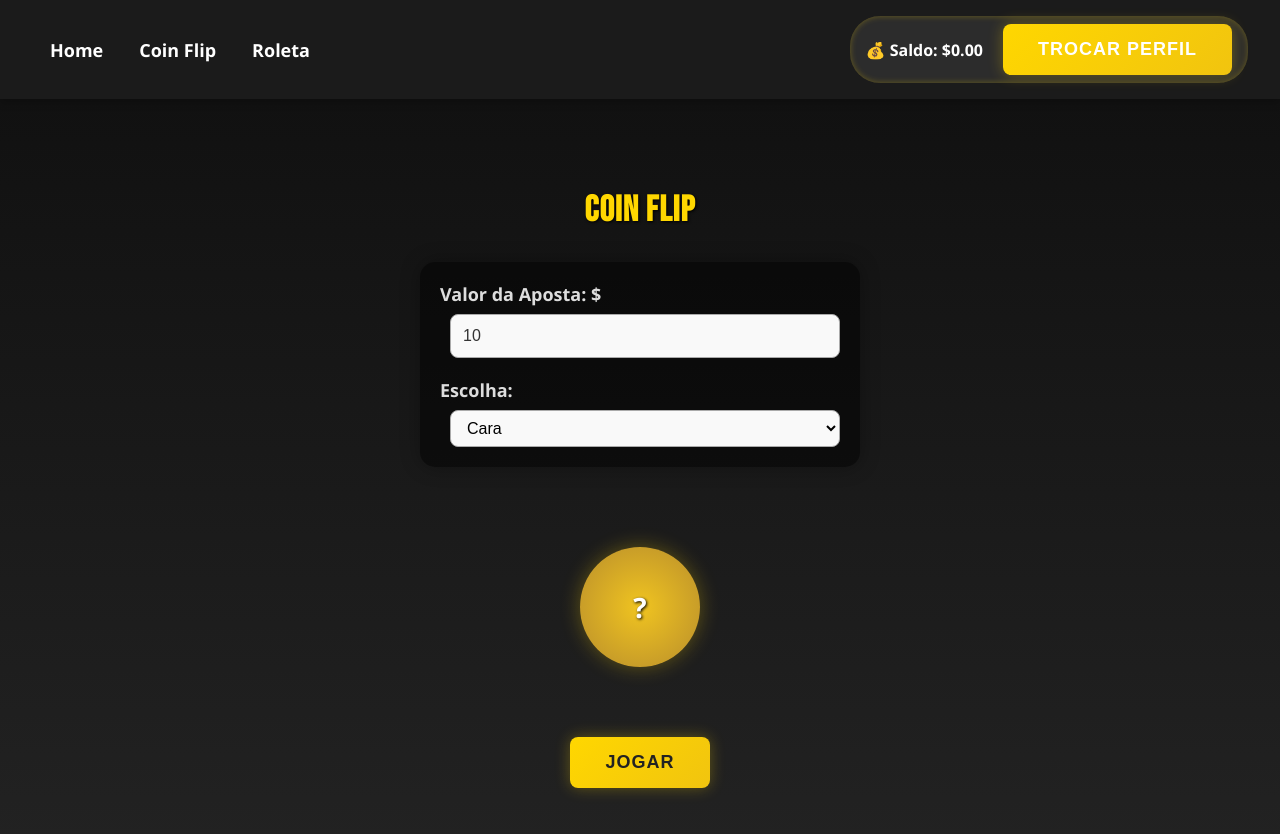
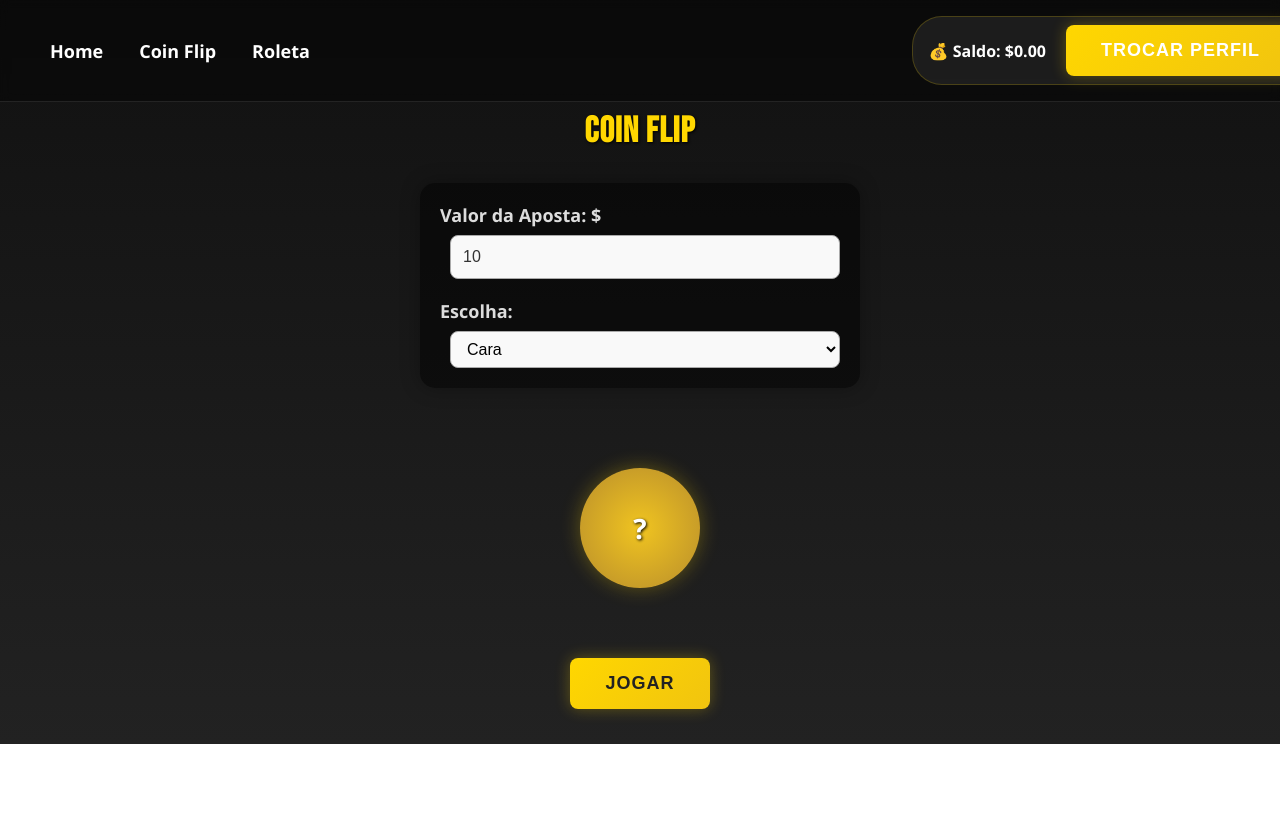
Before and after one commit to leovelani/bet_site, a React (Create React App) app in the folder cassino-frontend/: page /coinflip in a window 1280 px wide. Shown: the top 834 px of the page. After the commit the page ends 800 px from the top, so only its background shows below. Built offline with nearby package versions, Linux system fonts and the light colour scheme.

Commit message:
Alterações feitas no navbar e na home page.

```diff
--- a/cassino-frontend/src/components/Navbar.css
+++ b/cassino-frontend/src/components/Navbar.css
@@ -1,14 +1,19 @@
 nav {
-    background-color: rgba(15, 15, 15, 0.95);
+    background-color: rgba(0, 0, 0, 0.4);
     padding: 16px 32px;
     display: flex;
     justify-content: space-between;
     align-items: center;
     font-family: 'Segoe UI', sans-serif;
-    box-shadow: 0 4px 8px rgba(0, 0, 0, 0.2);
-    position: sticky;
+    position: fixed;
     top: 0;
+    left: 0;
+    right: 0;
+    width: 100%;
     z-index: 1000;
+    backdrop-filter: blur(5px);
+    -webkit-backdrop-filter: blur(5px);
+    border-bottom: 1px solid rgba(255, 255, 255, 0.1);
   }
 
   nav a {
@@ -29,13 +34,14 @@ nav {
     color: #ffffff;
     font-weight: 600;
     font-size: 16px;
-    background-color: #2c2c2c;
+    background-color: rgba(44, 44, 44, 0.6);
     padding: 8px 16px;
     border-radius: 30px;
     display: flex;
     align-items: center;
     gap: 8px;
-    box-shadow: inset 0 0 6px rgba(255, 215, 0, 0.3);
+    backdrop-filter: blur(5px);
+    border: 1px solid rgba(255, 215, 0, 0.2);
   }
 
   .logout-button {
@@ -47,4 +53,5 @@ nav {
   }
   .logout-button:hover {
     text-decoration: underline;
+    color: #ffd700;
   }
--- a/cassino-frontend/src/games/CoinFlip/CoinFlip.css
+++ b/cassino-frontend/src/games/CoinFlip/CoinFlip.css
@@ -4,7 +4,7 @@
   flex-direction: column;
   align-items: center;
   justify-content: flex-start;
-  padding-top: 60px;
+  padding-top: 80px;
   background: linear-gradient(to bottom, #111, #222);
   color: #fff;
   font-family: 'Segoe UI', sans-serif;
--- a/cassino-frontend/src/games/Roulette/Roulette.css
+++ b/cassino-frontend/src/games/Roulette/Roulette.css
@@ -4,7 +4,7 @@
   flex-direction: column;
   align-items: center;
   justify-content: flex-start;
-  padding-top: 60px;
+  padding-top: 80px;
   background: linear-gradient(to bottom, #111, #222);
   color: #fff;
   font-family: 'Segoe UI', sans-serif;
--- a/cassino-frontend/src/pages/home/Home.css
+++ b/cassino-frontend/src/pages/home/Home.css
@@ -10,7 +10,7 @@
     flex-direction: column;
     align-items: center;
     justify-content: flex-start;
-    padding-top: 120px;
+    padding-top: 80px;
     color: white;
     text-shadow: 1px 1px 4px #000;
     overflow: hidden;
```
